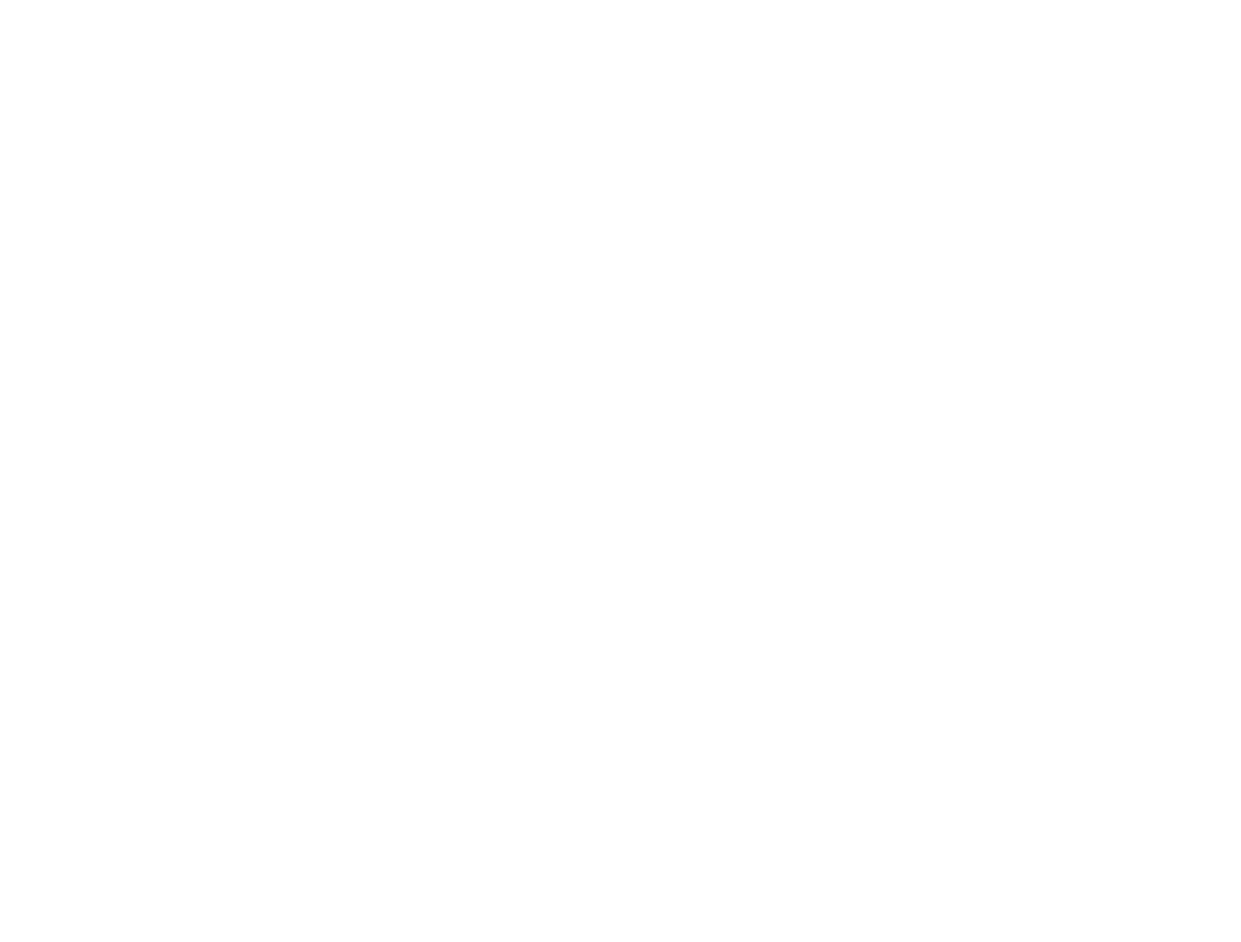
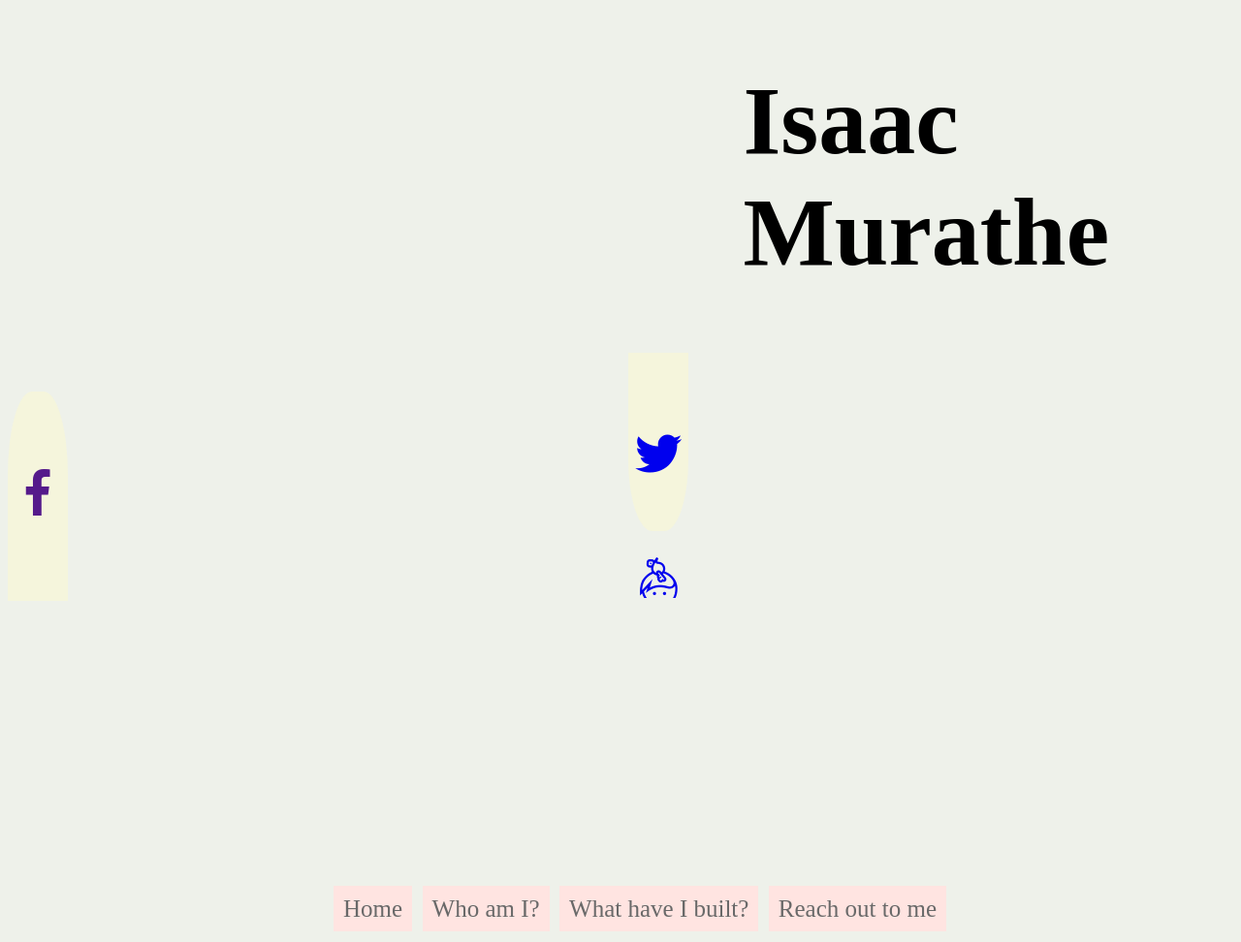
Before and after one commit to Murathe/my_portfolio, a plain HTML site: page contact.html in a window 1280 px wide. Shown: the whole page at 97% size. Before the commit the page ends 800 px from the top, so only its background shows below. Drawn offline with Linux system fonts and the light colour scheme.

Commit message:
Add more styles to the original stylesheet

```diff
--- a/about.html
+++ b/about.html
@@ -6,7 +6,7 @@
     <meta http-equiv="X-UA-Compatible" content="ie=edge">
     <link rel="stylesheet" type="text/css" href="css/styles.css">
     <link href="https://fonts.googleapis.com/css?family=Indie+Flower&display=swap" rel="stylesheet">
-    <link rel="stylesheet" href="https://cdnjs.cloudflare.com/ajax/libs/font-awesome/4.7.0/css/font-awesome.min.css">
+    <link rel="stylesheet" href="https://use.fontawesome.com/releases/v5.6.3/css/all.css" integrity="sha384-UHRtZLI+pbxtHCWp1t77Bi1L4ZtiqrqD80Kn4Z8NTSRyMA2Fd33n5dQ8lWUE00s/" crossorigin="anonymous">
     <title>My Portfolio</title>
 </head>
 <body>
@@ -14,6 +14,7 @@
         <h1>Isaac Murathe</h1>
     </div>
     <div id="section">
+
         <article>
             <p>Murathe is my name, a dynamic developer who'll strive to give you all the most amazing creation. Having worked as a freelancer for five years, I exactly knows
                 what the market needs. Ranging from perfect SEO to web functionalities and the user experience, I have it all. For the last two years, I have majorly been building
@@ -24,9 +25,9 @@
             </p>
         </article>
         <aside>
-            <a href="" id="one"><i class="fab fa-facebook-f" id="icons">her</i></a>
-            <a href="" id="one"><i class="fab fa-facebook-f" id="icons">her</i></a>
-            <a href="" id="one"><i class="fab fa-facebook-f" id="icons">her</i></a>
+            <a href="www.facebook.com/Aizac_Murathe" id="one"><i class="fab fa-facebook-f fa-3x" id="icons"></i></a>
+            <a href="https://twitter.com/murathe_a" id="one"><i class="fab fa-twitter fa-3x" id="icons"></i></a>
+            <a href="https://keybase.io/login" id="one"><i class="fab fa-keybase fa-3x" id="icons"></i></a>
         </aside>
     </div>
     <footer>
@@ -34,7 +35,7 @@
             <li><a href="index.html">Home</a></li>
             <li><a href="about.html">Who am I?</a></li>
             <li><a href="projects.html">What have I built?</a></li>
-            <li><a href="contacts.html">Reach out to me</a></li>
+            <li><a href="contact.html">Reach out to me</a></li>
         </ul>
     </footer>
 </body>
--- a/contact.html
+++ b/contact.html
@@ -0,0 +1,37 @@
+<!DOCTYPE html>
+<html lang="en">
+<head>
+    <meta charset="UTF-8">
+    <meta name="viewport" content="width=device-width, initial-scale=1.0">
+    <meta http-equiv="X-UA-Compatible" content="ie=edge">
+    <link rel="stylesheet" type="text/css" href="css/styles.css">
+    <link href="https://fonts.googleapis.com/css?family=Indie+Flower&display=swap" rel="stylesheet">
+    <link rel="stylesheet" href="https://use.fontawesome.com/releases/v5.6.3/css/all.css" integrity="sha384-UHRtZLI+pbxtHCWp1t77Bi1L4ZtiqrqD80Kn4Z8NTSRyMA2Fd33n5dQ8lWUE00s/" crossorigin="anonymous">
+    <title>My Portfolio</title>
+</head>
+<body>
+    <div>
+        <h1>Isaac Murathe</h1>
+    </div>
+    <div id="purity">
+        <div id="form">
+            <form>
+
+            </form>
+        </div>
+        <aside>
+            <a href="" id="one"><i class="fab fa-facebook-f fa-3x" id="icons"></i></a>
+            <a href="https://twitter.com/murathe_a" id="one"><i class="fab fa-twitter fa-3x" id="icons"></i></a>
+            <a href="https://keybase.io/login" id="one"><i class="fab fa-keybase fa-3x" id="icons"></i></a>
+        </aside>
+    </div>
+    <footer>
+        <ul>
+            <li><a href="index.html">Home</a></li>
+            <li><a href="about.html">Who am I?</a></li>
+            <li><a href="projects.html">What have I built?</a></li>
+            <li><a href="contact.html">Reach out to me</a></li>
+        </ul>
+    </footer>
+</body>
+</html>
--- a/css/styles.css
+++ b/css/styles.css
@@ -65,7 +65,7 @@ li a:hover{
     margin-right: 5%;
 }
 #image{
-    width: 40%;
+    width: 35%;
     height: auto;
 }
 #parg{
@@ -74,7 +74,7 @@ li a:hover{
 
 aside{
     width: 10%;
-    height: 30vh;
+    height: 50vh;
     display: flex;
     flex-direction: column;
     background-color: #F5F5DC;
@@ -85,7 +85,7 @@ aside{
 
 #one{
     text-align: center;
-    padding-top: 50px;
+    padding-top: 80px;
 }
 
 footer{
@@ -97,3 +97,10 @@ article{
     width: 90%;
     height: 68vh;
 }
+
+/*contact form*/
+#purity{
+    column-count: 2;
+    column-rule-color: green;
+    height: 70vh;
+}
```
Also changed, not shown: index.html (+5 -5 lines), projects.html (+2 -2 lines).
